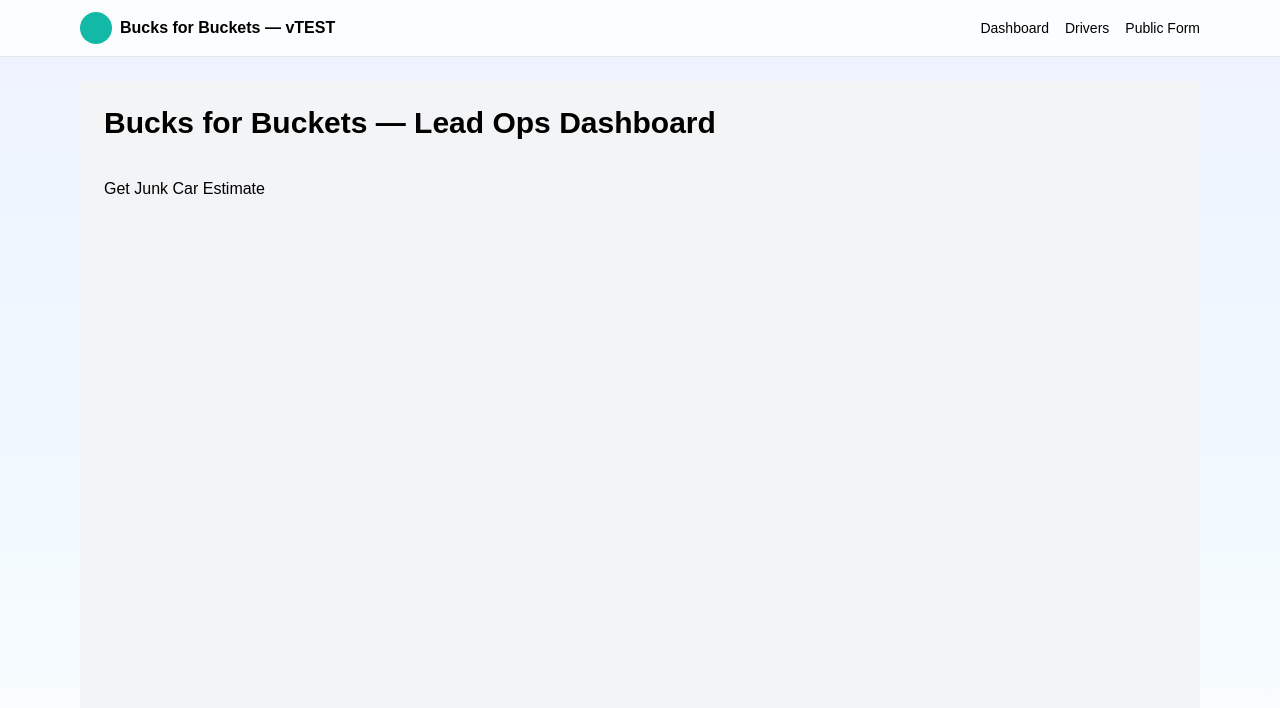
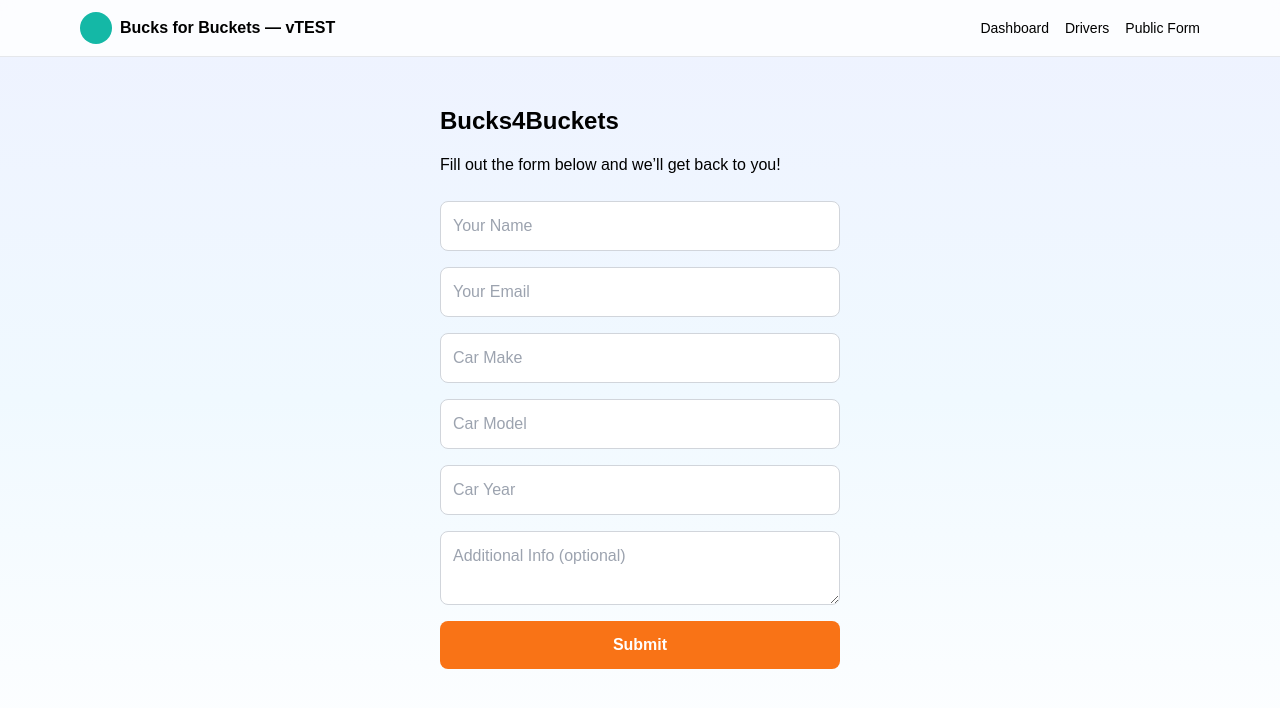
Before and after one commit to deront0426/bucks_leadops, a Next.js app: page / in a window 1280 px wide. Shown: the top 708 px of the page. Built offline with nearby package versions, Linux system fonts and the light colour scheme.

Commit message:
Update page.tsx
Signed-off-by: deron tatum <derontatum@gmail.com>

```diff
--- a/app/page.tsx
+++ b/app/page.tsx
@@ -1,10 +1,69 @@
-import LeadOps from "./components/LeadOps";
+"use client";
 
-export default function Home() {
+export default function Page() {
   return (
-    <main className="min-h-screen p-6 bg-gray-100">
-      <h1 className="text-3xl font-bold mb-6">Bucks for Buckets — Lead Ops Dashboard</h1>
-      <LeadOps />
+    <main className="p-6 max-w-md mx-auto">
+      <h1 className="text-2xl font-bold mb-4">Bucks4Buckets</h1>
+      <p className="mb-6">Fill out the form below and we’ll get back to you!</p>
+
+      <form
+        action="https://formspree.io/f/your-form-id"
+        method="POST"
+        className="flex flex-col gap-4"
+      >
+        <input
+          type="text"
+          name="name"
+          placeholder="Your Name"
+          required
+          className="p-3 rounded-lg border border-gray-300"
+        />
+
+        <input
+          type="email"
+          name="email"
+          placeholder="Your Email"
+          required
+          className="p-3 rounded-lg border border-gray-300"
+        />
+
+        <input
+          type="text"
+          name="carMake"
+          placeholder="Car Make"
+          required
+          className="p-3 rounded-lg border border-gray-300"
+        />
+
+        <input
+          type="text"
+          name="carModel"
+          placeholder="Car Model"
+          required
+          className="p-3 rounded-lg border border-gray-300"
+        />
+
+        <input
+          type="number"
+          name="carYear"
+          placeholder="Car Year"
+          required
+          className="p-3 rounded-lg border border-gray-300"
+        />
+
+        <textarea
+          name="message"
+          placeholder="Additional Info (optional)"
+          className="p-3 rounded-lg border border-gray-300"
+        />
+
+        <button
+          type="submit"
+          className="bg-orange-500 text-white p-3 rounded-lg font-bold hover:scale-105 transition-transform"
+        >
+          Submit
+        </button>
+      </form>
     </main>
   );
 }
```
